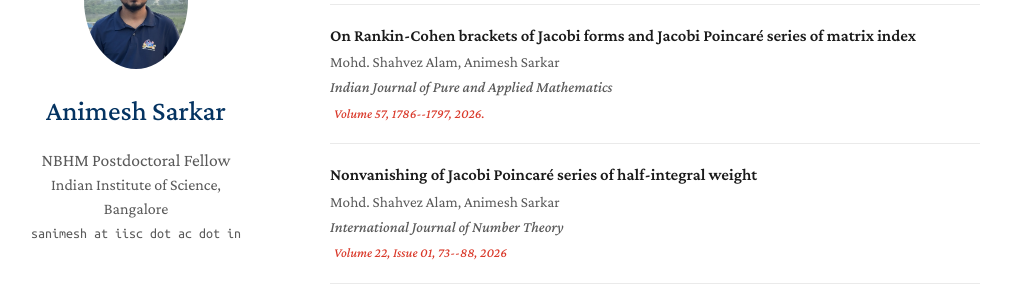
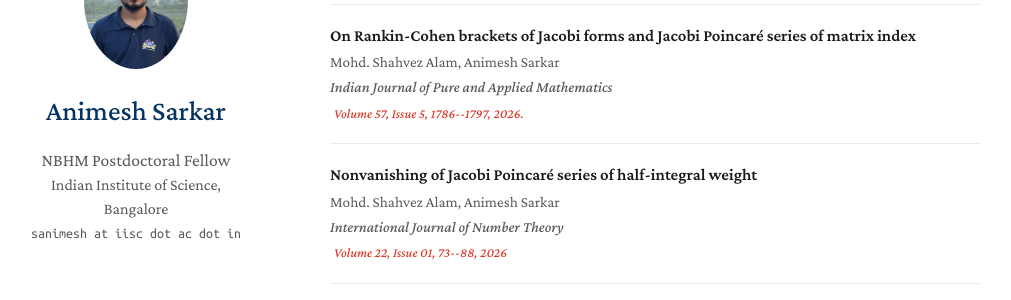
Before and after one commit to 4nimesh/4nimesh.github.io, a Jekyll site: the page built from index.md, in a window 1280 px wide and 900 px high, scrolled down 583 px. Shown: the part 154-454 px from the top of the window, without its empty margins (140-1151 px from the left). Built offline with Jekyll 4.4.1, drawn with Linux system fonts in a browser that asks for light colours; a style sheet for code colours, icons or effects is not loaded; our own code applies the rules of GitHub Pages for plain Markdown files.

Commit message:
Update publications.yml

```diff
--- a/_data/publications.yml
+++ b/_data/publications.yml
@@ -36,7 +36,7 @@ main:
     authors: Mohd. Shahvez Alam, Animesh Sarkar
     conference: Indian Journal of Pure and Applied Mathematics
     pdf: https://doi.org/10.1007/s13226-024-00696-z
-    notes: Volume 57, 1786--1797, 2026.
+    notes: Volume 57, Issue 5, 1786--1797, 2026.
 
   - title: Nonvanishing of Jacobi Poincaré series of half-integral weight
     authors: Mohd. Shahvez Alam, Animesh Sarkar
```
